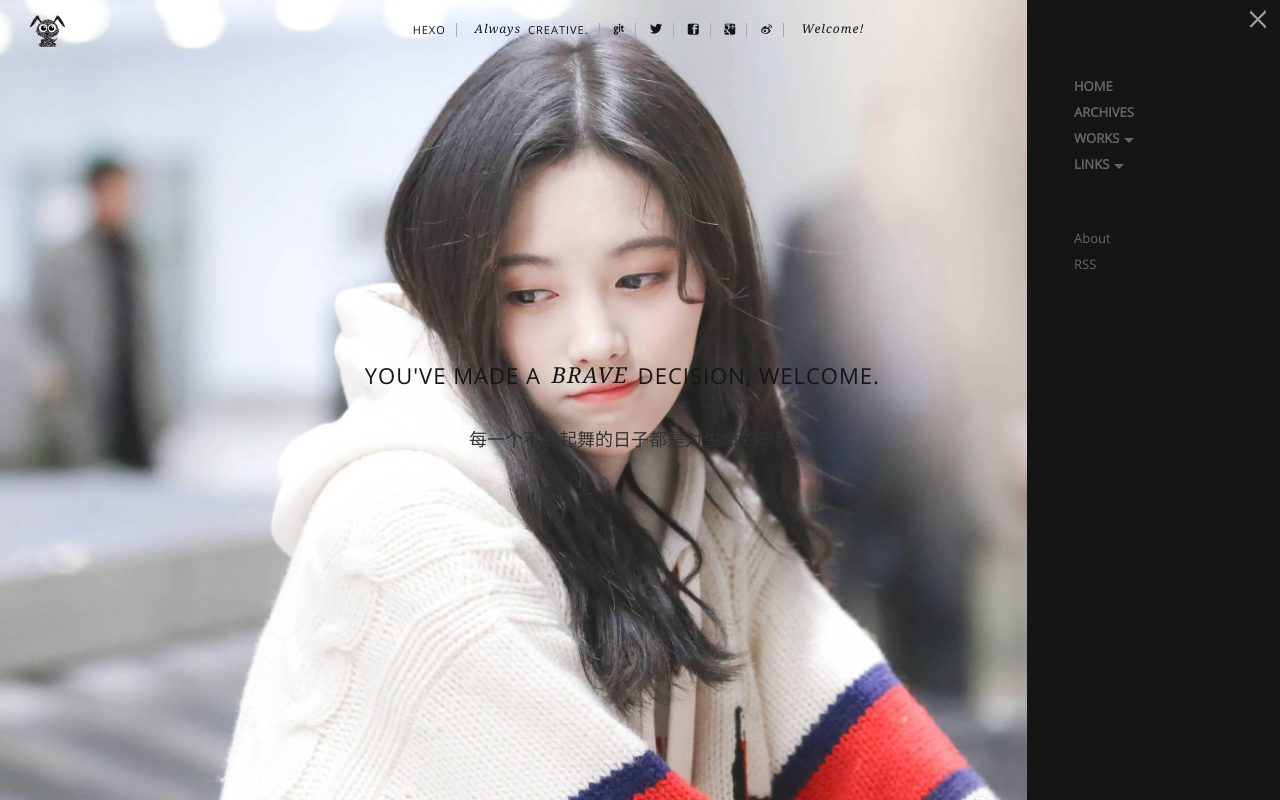
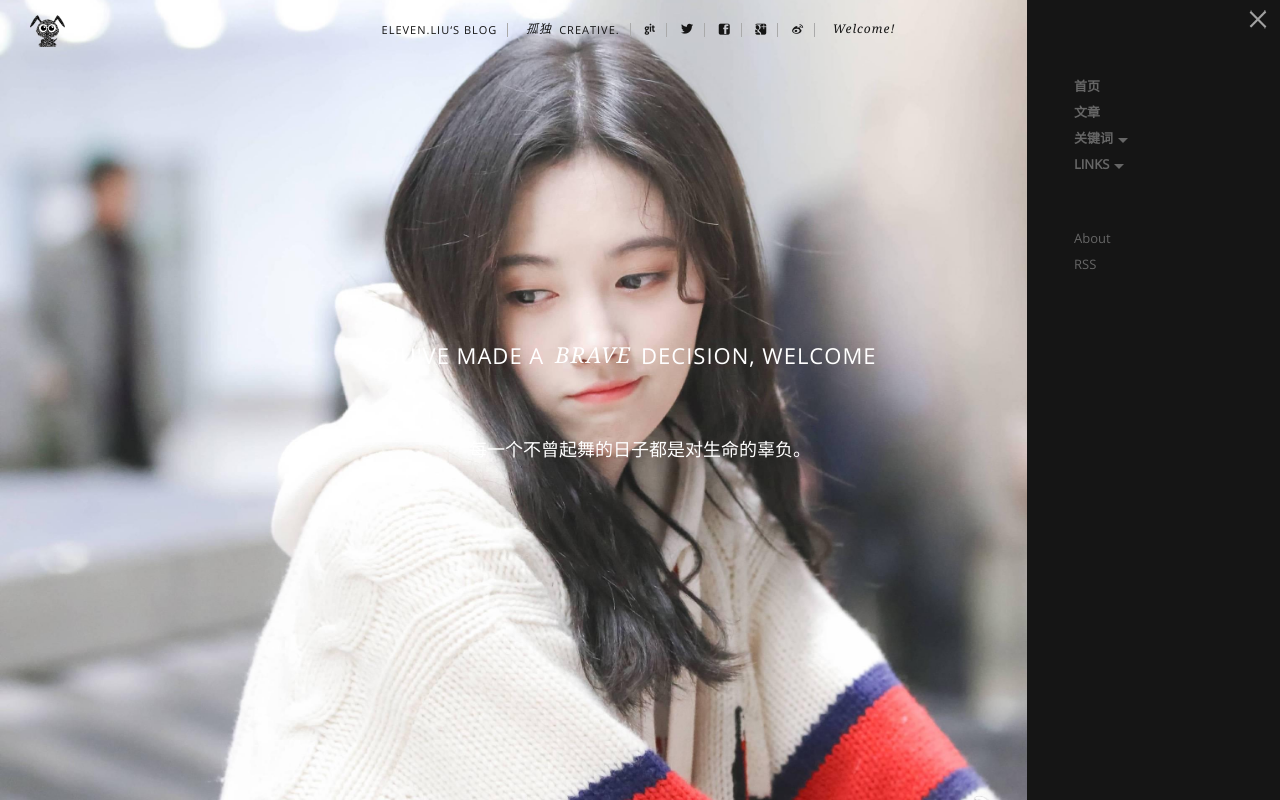
Before and after one commit to Eleven-lxy/Eleven-lxy.github.io, a plain HTML site: page archives/2019/12/index.html in a window 1280 px wide. Both pictures are taken after a click on the button "Toggle navigation". Shown: the top 800 px of the page. Drawn offline with Linux system fonts and the light colour scheme.

Commit message:
Site updated: 2019-12-17 18:08:36

```diff
--- a/archives/2019/12/index.html
+++ b/archives/2019/12/index.html
@@ -17,20 +17,20 @@
 <!--<![endif]-->
 
 <head>
-  <title>Archives: 2019/12 | Hexo</title>
+  <title>Archives: 2019/12 | Eleven.Liu‘s Blog</title>
   <!-- Meta data -->
     <meta http-equiv="Content-Type" content="text/html" charset="UTF-8" >
     <meta http-equiv="X-UA-Compatible" content="IE=edge"/>
     <meta name="viewport" content="width=device-width, initial-scale=1.0" />
-    <meta name="generator" content="Hexo">
-    <meta name="author" content="John Doe">
+    <meta name="generator" content="Eleven.Liu‘s Blog">
+    <meta name="author" content="Eleven">
     <meta name="description" content="" />
     <meta name="keywords" content="" />
 
     <!-- Favicon, (keep icon in root folder) -->
     <link rel="Shortcut Icon" href="/img/favicon.ico" type="image/ico">
 
-    <link rel="alternate" href="/atom.xml" title="Hexo" type="application/atom+xml">
+    <link rel="alternate" href="/atom.xml" title="Eleven.Liu‘s Blog" type="application/atom+xml">
     <link rel="stylesheet" href="/css/all.css" media="screen" type="text/css">
 
     <link rel="stylesheet" href="/highlightjs/vs.css" type="text/css">
@@ -71,17 +71,17 @@
         </div>
         <!-- Lists in Slidebars -->
         <ul class="sb-menu">
-            <li><a href="/" class="animsition-link" title="Home">Home</a></li>
-            <li><a href="/archives" class="animsition-link" title="archive">archives</a></li>
+            <li><a href="/" class="animsition-link" title="Home">首页</a></li>
+            <li><a href="/archives" class="animsition-link" title="archive">文章</a></li>
             <!-- Dropdown Menu -->
 
             <li>
-                <a class="sb-toggle-submenu">Works<span class="sb-caret"></span></a>
+                <a class="sb-toggle-submenu">关键词<span class="sb-caret"></span></a>
                 <ul class="sb-submenu">
 
-                        <li><a href="/" target="_BLANK" class="animsition-link">AAA</a></li>
+                        <li><a href="/" target="_BLANK" class="animsition-link">Vue2全家桶之一：vue-cli（vue脚手架）超详细教程</a></li>
 
-                        <li><a href="/atom.xml" target="_BLANK" class="animsition-link">BBB</a></li>
+                        <li><a href="/atom.xml" target="_BLANK" class="animsition-link">Vue1全家桶之一：vue-cli（vue脚手架）超详细教程</a></li>
 
                 </ul>
             </li>
@@ -130,8 +130,8 @@
                     <!-- Info-bar -->
                     <nav>
                         <ul class="nav">
-                            <li><a href="/" class="animsition-link">Hexo</a></li>
-                            <li class="nolink"><span>Always </span>Creative.</li>
+                            <li><a href="/" class="animsition-link">Eleven.Liu‘s Blog</a></li>
+                            <li class="nolink"><span>孤独 </span>Creative.</li>
 
                             <li><a href="https://github.com/" title="Github" target="_blank"><i class="icon-github"></i></a></li>
 
@@ -153,7 +153,7 @@
                     <!--// Info-bar -->
                 </div>
                 <!-- // .container -->
-                <div class="learnmore sb-toggle-right">More</div>
+                <div class="learnmore sb-toggle-right">更多</div>
                 <button type="button" class="navbar-toggle menu-icon sb-toggle-right" title="More">
                 <span class="sr-only">Toggle navigation</span>
                 <span class="icon-bar before"></span>
@@ -176,11 +176,11 @@
                 <div class="center-me animateme" data-when="exit" data-from="0" data-to="0.6" data-opacity="0" data-translatey="100">
                     <div>
 
-                        <h2>YOU'VE MADE A <span>BRAVE</span> DECISION, WELCOME.</h2>
+                        <h2><font color="#FFFFFF">YOU'VE MADE A <span>BRAVE</span> DECISION, WELCOME</font><br><br/></h2>
                         <p></p>
 
                         <h2></h2>
-                        <p>每一个不曾起舞的日子都是对生命的辜负。</p>
+                        <p><font color="#FFFFFF">每一个不曾起舞的日子都是对生命的辜负。</font></p>
 
 
                     </div>
@@ -237,7 +237,7 @@
     <div class="container">
             <div class="copy">
                 <p>
-                    &copy; 2014<script>new Date().getFullYear()>2010&&document.write("-"+new Date().getFullYear());</script>, Content By John Doe. All Rights Reserved.
+                    &copy; 2014<script>new Date().getFullYear()>2010&&document.write("-"+new Date().getFullYear());</script>, Content By Eleven. All Rights Reserved.
                 </p>
                 <p>Theme By <a href="//go.kieran.top" target="_blank" rel="noopener" style="color: #767D84">Kieran</a></p>
             </div>
```
Also changed, not shown: 2019/12/17/hello-world/index.html (+13 -13 lines), archives/2019/index.html (+15 -15 lines), archives/index.html (+15 -15 lines), index.html (+15 -15 lines).
